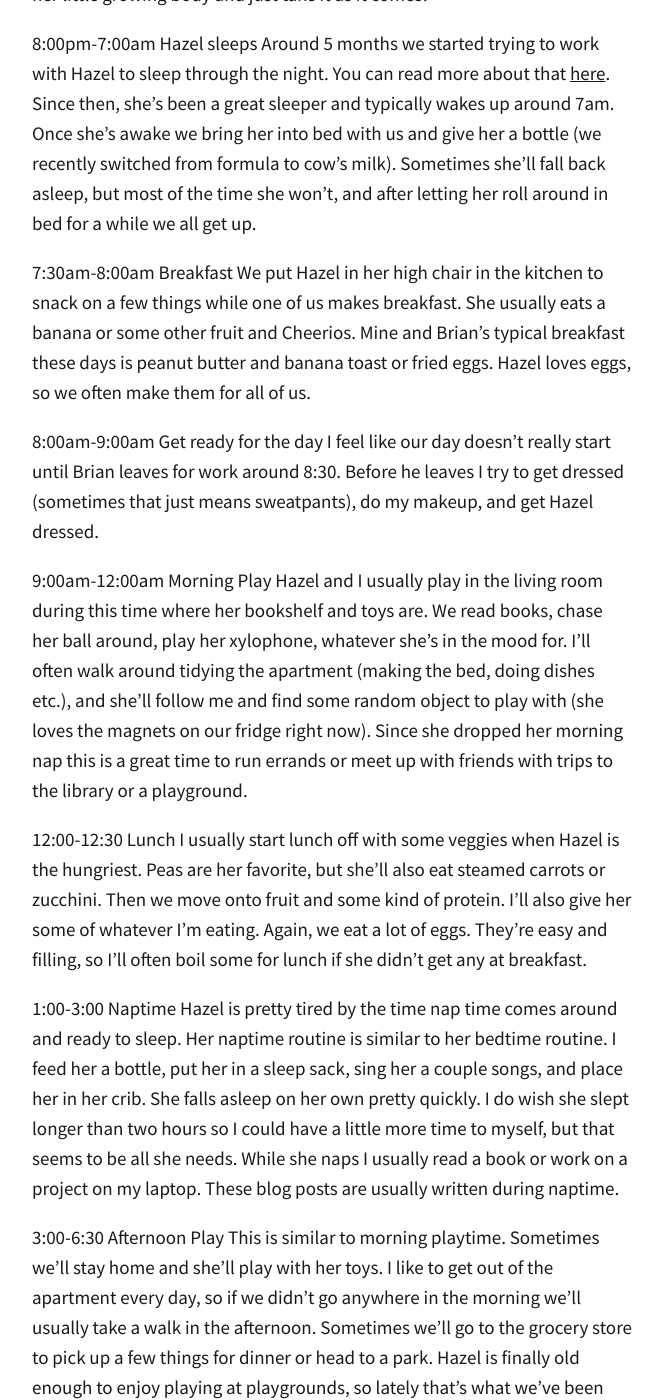
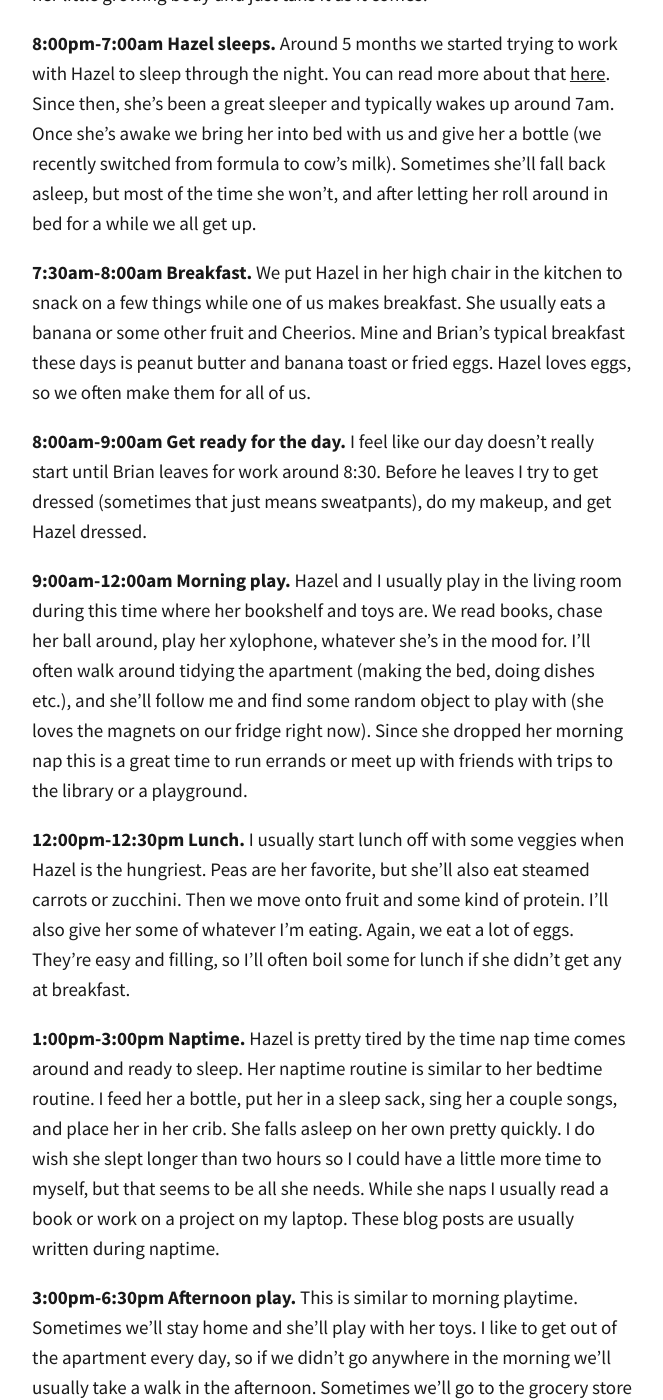
Before and after one commit to totiffany/totiffany.github.io, a Jekyll site: the page built from _posts/2018-09-07-Our-Daily-Routine-With-A-Toddler:-16+-Months.md, in a window 1280 px wide and 1400 px high, scrolled down 869 px. Shown: the whole window, without its empty margins (308-971 px from the left). Built offline with Jekyll 4.4.1, drawn with Linux system fonts in a browser that asks for light colours; our own code applies the rules of GitHub Pages for plain Markdown files; comment, search, counter and statistics services are not loaded; some of the changed text lies outside the part shown.

Commit message:
Update 2018-09-07-Our-Daily-Routine-With-A-Toddler:-16+-Months.md

```diff
--- a/_posts/2018-09-07-Our-Daily-Routine-With-A-Toddler:-16+-Months.md
+++ b/_posts/2018-09-07-Our-Daily-Routine-With-A-Toddler:-16+-Months.md
@@ -13,36 +13,36 @@ We've had a pretty solid routine with Hazel since she was around 8 months old. T
 
 I'm sharing our typical everyday routine, but things are usually more flexible on the weekends. We're often out most of the day on Saturday and Sunday. Fortunately, Hazel has always been good about sleeping on the go in her car seat and stroller. I figure any amount of sleep she gets is good for her little growing body and just take it as it comes!
 
-8:00pm-7:00am Hazel sleeps
+**8:00pm-7:00am Hazel sleeps.**
 Around 5 months we started trying to work with Hazel to sleep through the night. You can read more about that [here](https://redletterdayblog.com/Our-Closet-Nursery-+-Sleeping-Tips!). Since then, she’s been a great sleeper and typically wakes up around 7am. Once she's awake we bring her into bed with us and give her a bottle (we recently switched from formula to cow’s milk). Sometimes she’ll fall back asleep, but most of the time she won’t, and after letting her roll around in bed for a while we all get up.
 
-7:30am-8:00am Breakfast
+**7:30am-8:00am Breakfast.**
 We put Hazel in her high chair in the kitchen to snack on a few things while one of us makes breakfast. She usually eats a banana or some other fruit and Cheerios. Mine and Brian's typical breakfast these days is peanut butter and banana toast or fried eggs. Hazel loves eggs, so we often make them for all of us.
 
-8:00am-9:00am Get ready for the day
+**8:00am-9:00am Get ready for the day.**
 I feel like our day doesn’t really start until Brian leaves for work around 8:30. Before he leaves I try to get dressed (sometimes that just means sweatpants), do my makeup, and get Hazel dressed.
 
-9:00am-12:00am Morning Play
+**9:00am-12:00am Morning play.**
 Hazel and I usually play in the living room during this time where her bookshelf and toys are. We read books, chase her ball around, play her xylophone, whatever she’s in the mood for. I’ll often walk around tidying the apartment (making the bed, doing dishes etc.), and she’ll follow me and find some random object to play with (she loves the magnets on our fridge right now). Since she dropped her morning nap this is a great time to run errands or meet up with friends with trips to the library or a playground.
 
-12:00-12:30 Lunch
+**12:00pm-12:30pm Lunch.**
 I usually start lunch off with some veggies when Hazel is the hungriest. Peas are her favorite, but she’ll also eat steamed carrots or zucchini. Then we move onto fruit and some kind of protein. I'll also give her some of whatever I’m eating. Again, we eat a lot of eggs. They’re easy and filling, so I’ll often boil some for lunch if she didn't get any at breakfast.
 
-1:00-3:00 Naptime
+**1:00pm-3:00pm Naptime.**
 Hazel is pretty tired by the time nap time comes around and ready to sleep. Her naptime routine is similar to her bedtime routine. I feed her a bottle, put her in a sleep sack, sing her a couple songs, and place her in her crib. She falls asleep on her own pretty quickly. I do wish she slept longer than two hours so I could have a little more time to myself, but that seems to be all she needs. While she naps I usually read a book or work on a project on my laptop. These blog posts are usually written during naptime.
 
-3:00-6:30 Afternoon Play
+**3:00pm-6:30pm Afternoon play.**
 This is similar to morning playtime. Sometimes we’ll stay home and she’ll play with her toys. I like to get out of the apartment every day, so if we didn't go anywhere in the morning we'll usually take a walk in the afternoon. Sometimes we’ll go to the grocery store to pick up a few things for dinner or head to a park. Hazel is finally old enough to enjoy playing at playgrounds, so lately that's what we've been doing in the afternoon.
 
 Note: Hazel is obsessed with phones right now, so when I'm around her it kind of forces me to put it away and be present with her. I'll often set my phone on top of the couch out of her reach and put on an audiobook or podcast while we play together.
 
-6:00-6:30pm Hazel’s Dinner and Brian comes home!
+**6:00pm-6:30pm Hazel’s Dinner and Brian comes home!**
 Hazel starts to get hungry again around 6, so I put her in her high chair and let her snack on a few things until Brian gets home. Once he is home he plays with Hazel while I cook dinner.
 
-6:30-7:30 Dinner for Brian and I.
+**6:30pm-7:30pm Dinner for Brian and I.**
 We call this Hazel's second dinner. Even if she ate a lot earlier she likes to eat again when we do.
 
-7:30-8:00 Bedtime Routine
+**7:30pm-8:00pm Bedtime Routine.**
 Our bedtime routine is pretty straightforward. We change her into pajamas, feed her a bottle, brush her teeth as best we can, sing a few songs, give her a kiss, and place her in her crib.
 
 And that’s it! It's not always as rigid as this schedule makes it out to be, but this is essentially what happens. For example, on Wednesday this week we had friends over until around 1:30pm, so Hazel ate and napped later than she usually does. But we do try to stick to a routine as much as possible. I have found that having a routine that's predictable is helpful for her mood and my overall productivity during the day.
```
